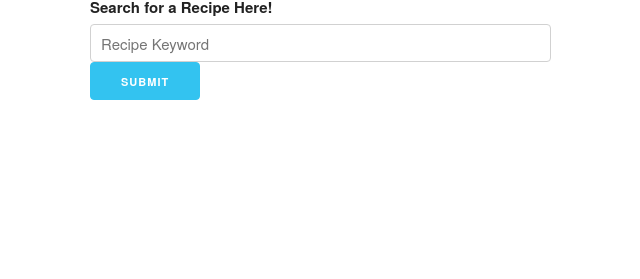
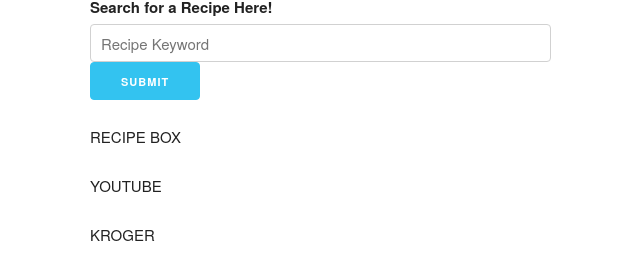
Before and after one commit to PeytonCast/Recipe-finder, a plain HTML site: page index.html in a window 1280 px wide. Shown: the part 81-360 px from the top of the page, without its empty margins (70-710 px from the left). Drawn offline with nearby package versions, Linux system fonts and the light colour scheme.

Commit message:
set up 3 separate divs fo each API to put data into

```diff
--- a/index.html
+++ b/index.html
@@ -23,8 +23,21 @@
               </div>
             </div>
         </form>
-        <div class="six columns" id="recipe-box">
+        <div class="row">
+          <div class="six columns" id="recipe-box"></div>
+          <p>RECIPE BOX</p>
         </div>
+
+        <div class="row">
+          <div class="six columns" id="youtube"></div>
+            <p>YOUTUBE</p>
+          </div>
+
+          <div class="row">
+            <div class="six columns" id="kroger"></div>
+              <p>KROGER</p>
+          </div>
+
     </div>
     <script src="assets/js/spoonacular.js"></script>
 </body>
```
